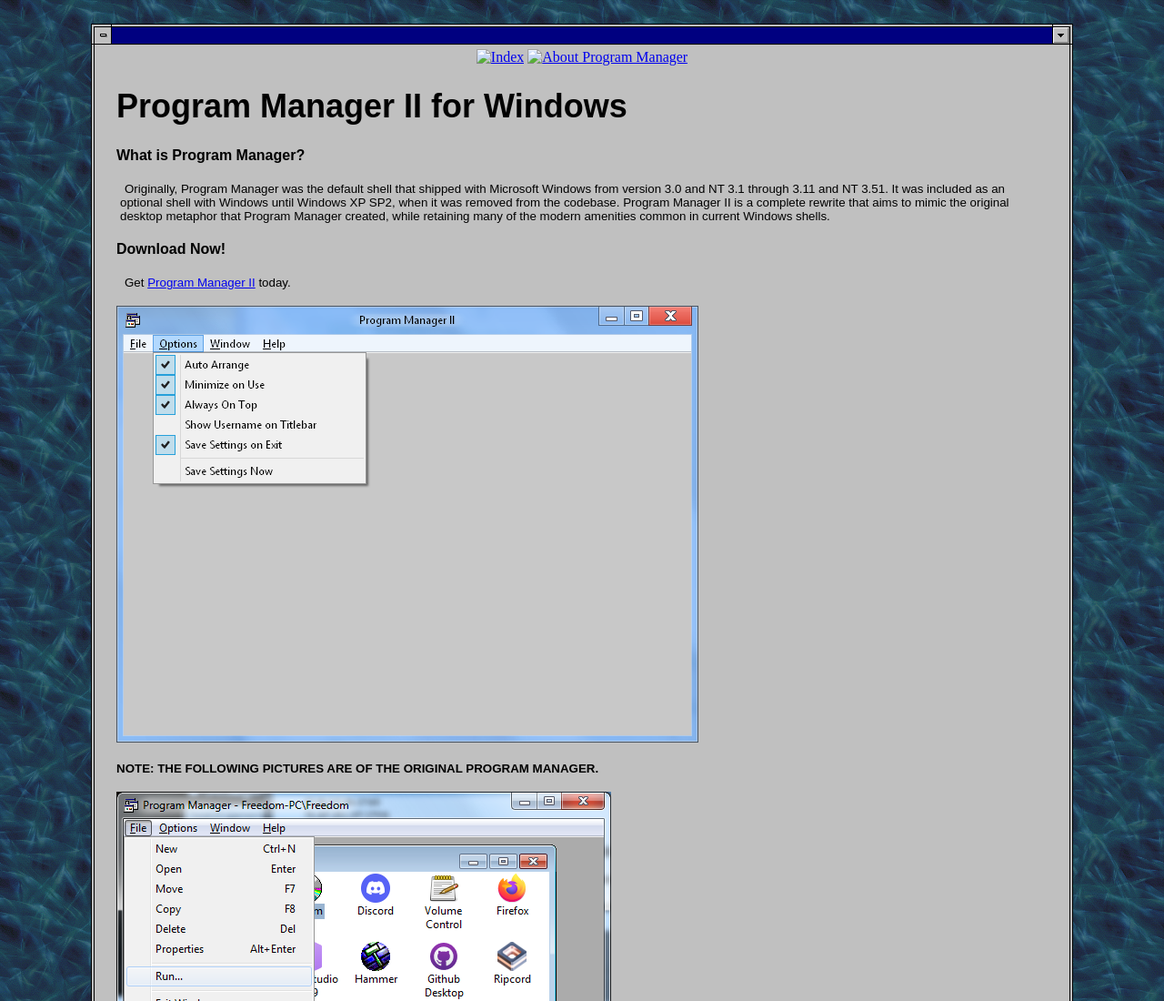
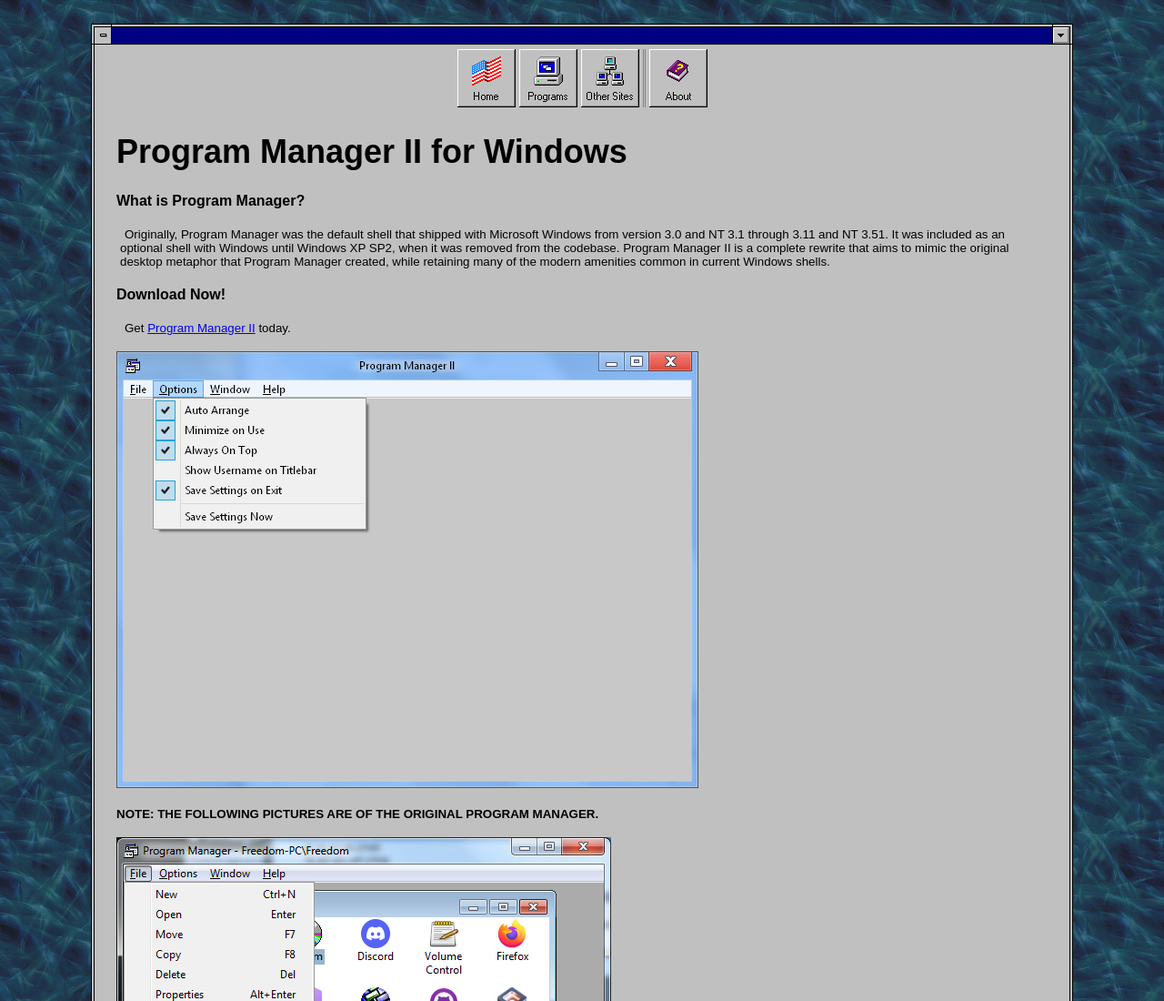
Before and after one commit to Vortesys/Vortesys.github.io, a plain HTML site: page progmgr/index.html in a window 1280 px wide. Shown: the top 1100 px of the page at 91% size. Drawn offline with Linux system fonts and the light colour scheme.

Commit message:
Remove blank links on progmgr index.html
borrow the common HTML header and point it up one level instead

```diff
--- a/progmgr/index.html
+++ b/progmgr/index.html
@@ -12,12 +12,15 @@
     <body>
 	<br>
 		<div class="main">
-			<!-- Begin common HTML -->
+			<!-- Begin sublevel common HTML -->
 			<center>
-			<a class="nbtn" href="index.html"><img src="images/button-home-h.png" alt="Index" title="Home"></a>
-			<a class="nbtn" href="about.html"><img src="images/button-about.png" alt="About Program Manager" title="About"></a>
+			<a class="nbtn" href="../index.html"><img src="../images/button-home.png" alt="Index" title="Home"></a>
+			<a class="nbtn" href="../programs.html"><img src="../images/button-programs.png" alt="Programs" title="Programs"></a>
+			<a class="nbtn" href="../sites.html"><img src="../images/button-sites.png" alt="Sites" title="Sites"></a>
+			<img src="../images/indent-header.png">
+			<a class="nbtn" href="../about.html"><img src="../images/button-about.png" alt="About" title="About"></a>
 			</center>
-			<!-- End common HTML -->
+			<!-- End sublevel common HTML -->
 			<h1>Program Manager II for Windows</h1>
 			<h3>What is Program Manager?</h3>
 			<p>Originally, Program Manager was the default shell that shipped with Microsoft Windows from version 3.0 and NT 3.1 through 3.11 and NT 3.51. It was included as an optional shell with Windows until Windows XP SP2, when it was removed from the codebase. Program Manager II is a complete rewrite that aims to mimic the original desktop metaphor that Program Manager created, while retaining many of the modern amenities common in current Windows shells.</p>
```
